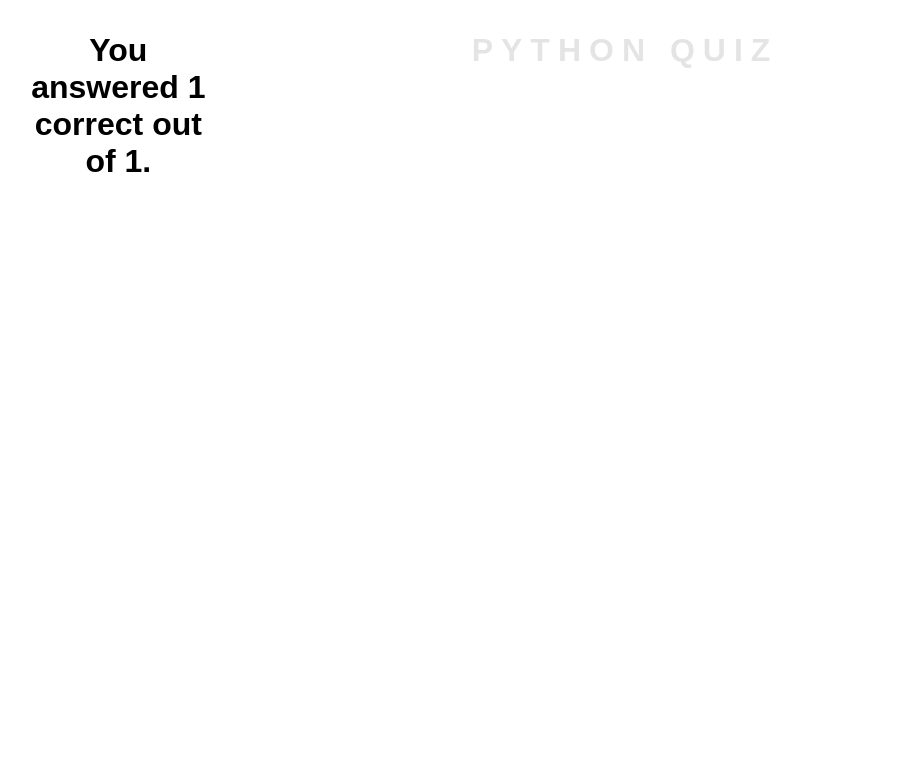
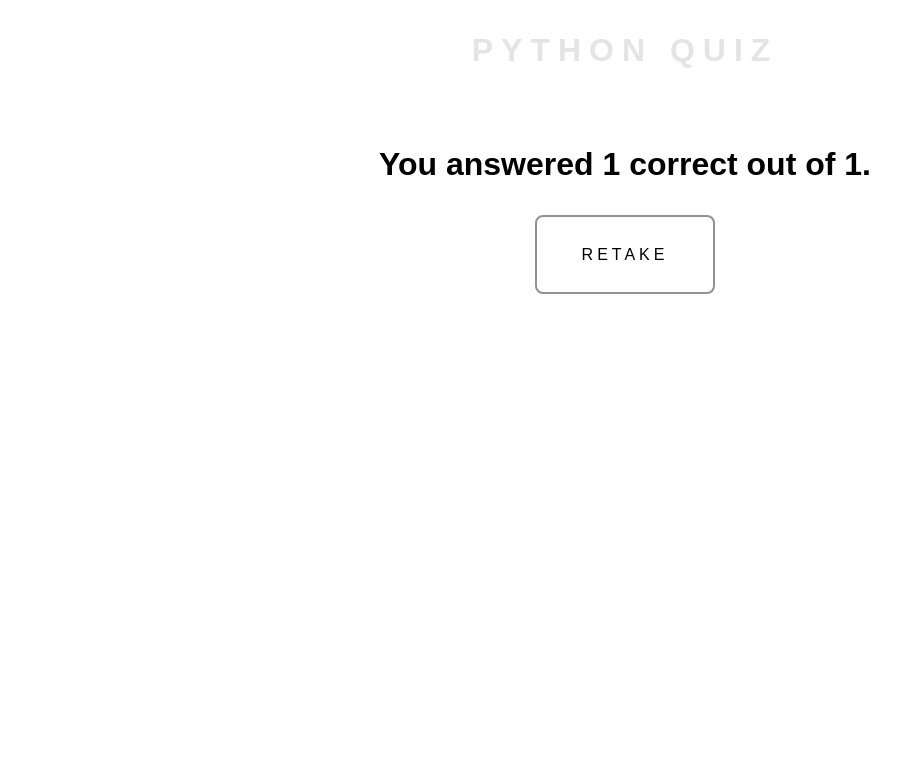
Before and after one commit to mrillusi0n/quiz, a Flask app: page /results in a window 1280 px wide. Shown: the top 767 px of the page, without its empty margins (15-915 px from the left). Run offline with Flask 2, Linux system fonts and the light colour scheme; the visitor is signed in with stand-in values (Sample User, id 1).

Commit message:
add retake button

```diff
--- a/quizzer/templates/results.html
+++ b/quizzer/templates/results.html
@@ -2,5 +2,8 @@
 
 {% block body %}
 <h1 class="title">Python Quiz</h1>
-<h1 class="score">You answered {{ correct_answers }} correct out of {{ total_questions }}.</h1>
+<div class="result-container">
+  <h1 class="score">You answered {{ correct_answers }} correct out of {{ total_questions }}.</h1>
+  <a href="{{ url_for('index') }}" class="btn retake-btn">Retake</a>
+</div>
 {% endblock body %}
```
